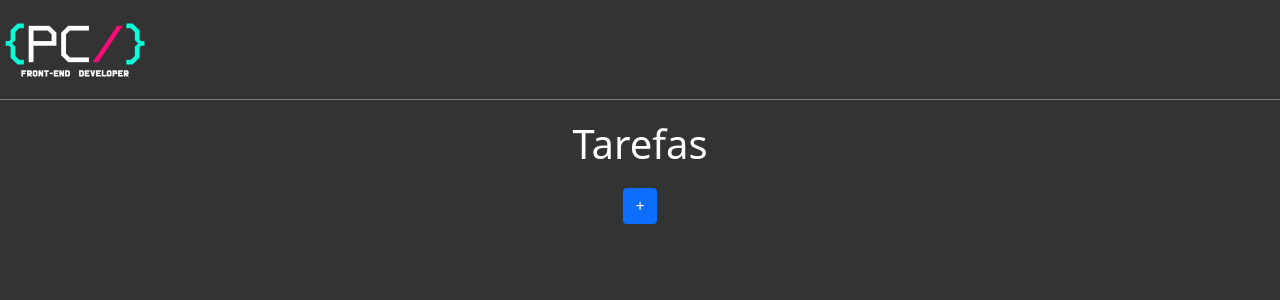
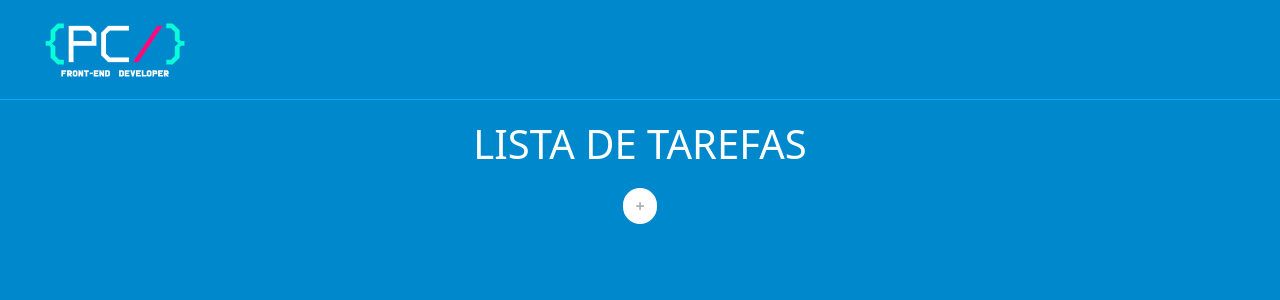
Before and after one commit to pcesarofc/task-manager, a React (Create React App) app: page / in a window 1280 px wide. Shown: the top 300 px of the page. Built offline with nearby package versions, Linux system fonts and the light colour scheme.

Commit message:
Correção de warning na task e tamanho da tela

```diff
--- a/src/components/Task.jsx
+++ b/src/components/Task.jsx
@@ -6,7 +6,6 @@ import { BsFillTrashFill } from 'react-icons/bs'
 const Task = ({ taskmap }) => {
 
     const { task, setTask } = useContext(TaskContext);
-    var check = taskmap.status
 
     function deleteTask() {
         var newTask = task.filter((task) => task.title !== taskmap.title);
@@ -19,13 +18,16 @@ const Task = ({ taskmap }) => {
     return <Accordion defaultActiveKey="0">
         <Accordion.Item eventKey="1" >
             <Accordion.Header >
-                <div id={taskmap.status} className="task-status" />
+                <div className="task-status" />
                 <p>{taskmap.title}</p>
                 <div className="button-delete" onClick={deleteTask}><BsFillTrashFill /></div>
             </Accordion.Header>
             <Accordion.Body>
                 <p>{taskmap.description}</p>
-                <input type="checkbox" name="status-task" id="status-task" />
+                <div className="status">
+                    <p>Concluir:</p>
+                    <input type="checkbox" name="status-task" id="status-task" defaultChecked={(taskmap.title) ? "true" : "false"} />
+                </div>
             </Accordion.Body>
         </Accordion.Item>
     </Accordion>
--- a/src/pages/Home.jsx
+++ b/src/pages/Home.jsx
@@ -13,7 +13,7 @@ const Home = () => {
     }, [])
 
     return <main className="home-page">
-        <h1 className="title-page">Tarefas</h1>
+        <h1 className="title-page">LISTA DE TAREFAS</h1>
         <article className="home-container">
             <section className="tasks-container">
                 <Tasks taskmap={taskmap} />
--- a/src/sass/abstract/_variables.scss
+++ b/src/sass/abstract/_variables.scss
@@ -1,7 +1,8 @@
-$background-color: #333333;
-$header-color: #666666;
+$background-color: #0088CC;
+$header-color: #00AAFF;
 $task-color: #FFFFFF;
 $status-check: green;
 $status-processing: red;
 $error-color: rgb(180, 0, 0);
 $black-color: black;
+$gray-color: #ABB2B6;
--- a/src/sass/app.scss
+++ b/src/sass/app.scss
@@ -12,15 +12,24 @@
 //pages
 @import './pages/home';
 
+html, #root{
+    @include dimension(100%, 100%);
+    @include color($background-color, $task-color);
+    overflow-x: hidden;
+}
 
 body{
     margin: 0;
+    @include color($background-color, $task-color);
+    @include dimension(100%, 100%);
 }
 
 .App{
-    @include dimension(auto, 100vh);
     @include color($background-color, $task-color);
+    @include dimension(100%, 100%);
     display: grid;
+    grid-template-columns: 1fr;
     grid-template-rows: 100px 1fr;
-    grid-template-columns: 1fr;
+    grid-column-gap: 0px;
+    grid-row-gap: 0px;
 }
--- a/src/sass/layout/_header.scss
+++ b/src/sass/layout/_header.scss
@@ -2,9 +2,10 @@
     @include dimension(100vw, auto);
     @include display(flex, row, start, center);
     @include color($background-color, $task-color);
-    border-bottom: 1px solid gray;
+    border-bottom: 1px solid $header-color;
 
     img{
         @include dimension(auto, 100px);
+        @include margin(0, 0, 40px, 0);
     }
 }
--- a/src/sass/pages/_home.scss
+++ b/src/sass/pages/_home.scss
@@ -8,6 +8,9 @@
     .btn-primary{
         @include margin(20px, 20px, 0, 0);
         @include border(0px, none, transparent);
+        @include color($task-color, $gray-color);
+        @include font(16px, 800);
+        @include border-radius(100px, 100px, 100px, 100px);
     }
 
     article{
@@ -54,7 +57,16 @@
                         }
 
                         .accordion-body{
-                            @include color($task-color, black)
+                            @include color($task-color, black);
+
+                            .status{
+                                @include display(flex, row, start, center);
+
+                                p{
+                                    @include margin(0, 0, 0, 5px);
+                                    @include font(16px, 700);
+                                }
+                            }
                         }
                     }
                 }
```
